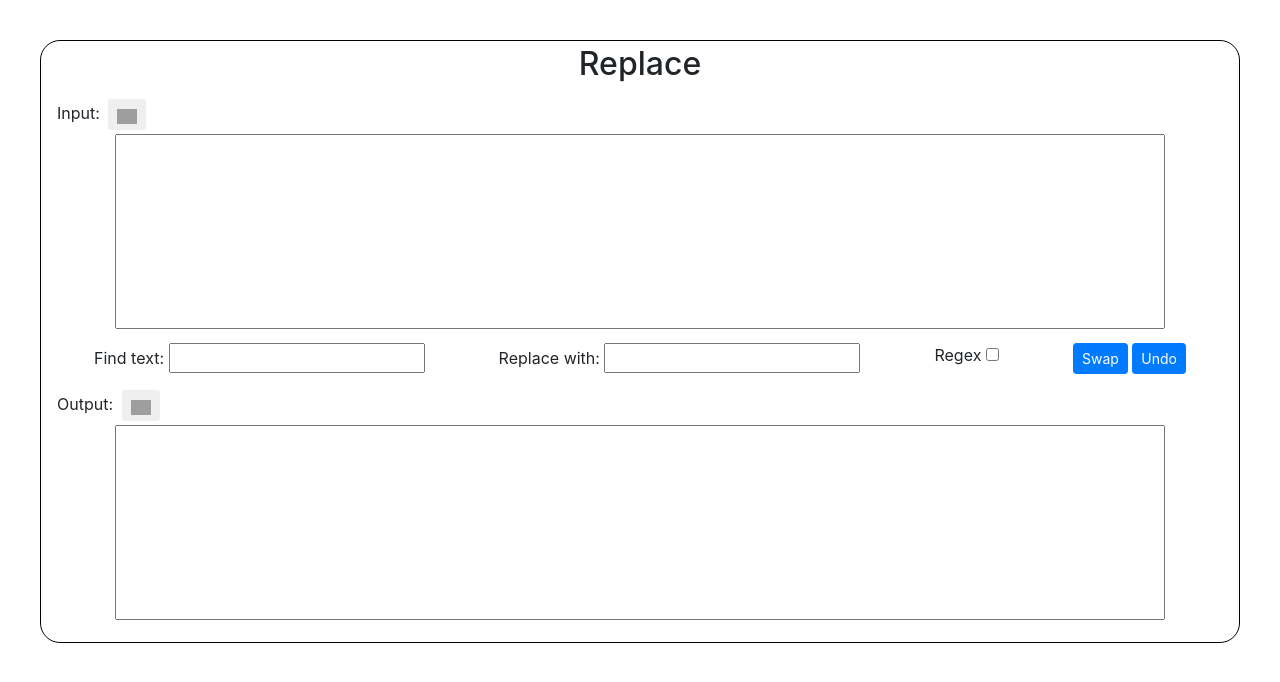
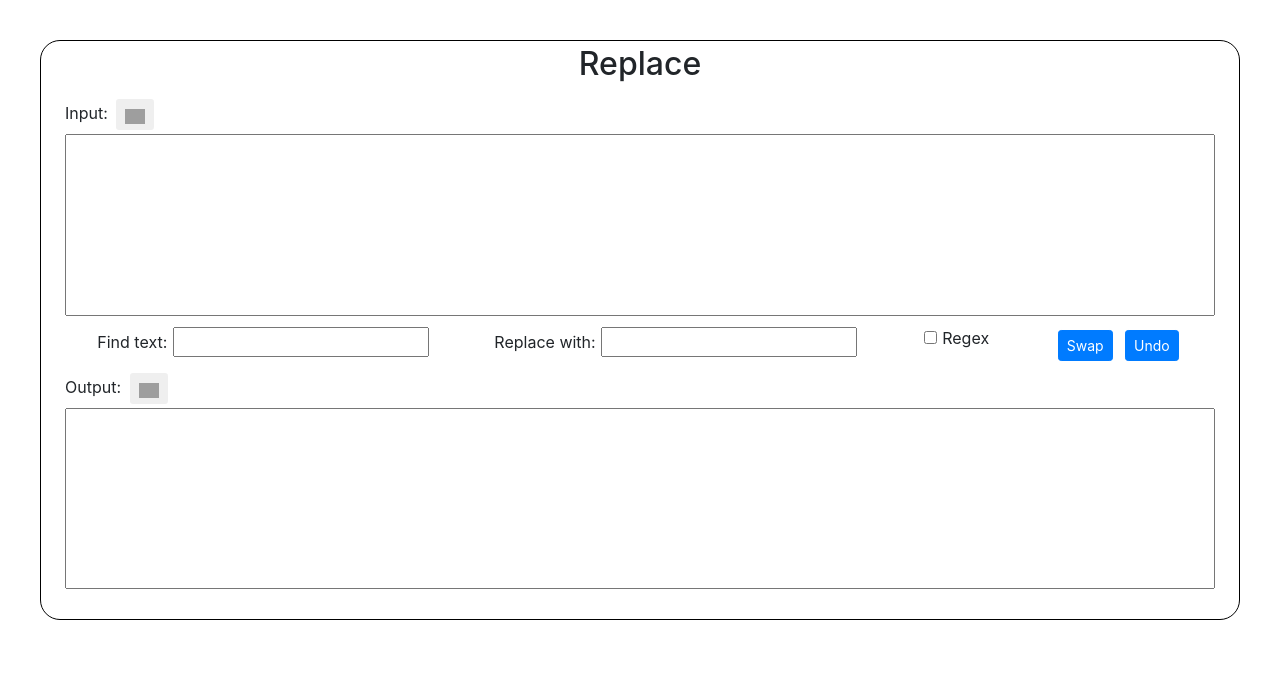
Before and after one commit to zhaohanson1/word_tools, a Django app: page /replace in a window 1280 px wide. Shown: the part 74-756 px from the top of the page. Run offline with Django 3.2, Linux system fonts and the light colour scheme; data that the repository does not hold is empty; some libraries are stand-ins or nearby versions; grey boxes are pictures that could not be loaded.

Commit message:
standarize page and element spacing

```diff
--- a/word_features/static/word_features/css/count.css
+++ b/word_features/static/word_features/css/count.css
@@ -1,6 +1,7 @@
 #content {
     max-width: 1200px;
     width: 95%;
+    height: 75vh;
     margin: 40px auto;
 }
 
@@ -12,9 +13,10 @@
     flex: 30%;
 }
 
-#textarea {
+textarea {
     width: 100%;
     margin: 1em 1em 2em 1em;
+    height: 60vh;
     resize: none;
 }
 
--- a/word_features/static/word_features/css/replace.css
+++ b/word_features/static/word_features/css/replace.css
@@ -4,10 +4,13 @@
     margin: 40px auto;
 }
 
-#content textarea {
-    display: block;
-    margin: 0 auto 1em auto;
-    width: 90%;
+textarea {
+    width: 100%;
+    height: calc((100vh - 74px) * .25);
     resize: none;
     font-size: 14px;
 }
+
+input {
+    margin: 1px;
+}
--- a/word_features/templates/word_features/count.html
+++ b/word_features/templates/word_features/count.html
@@ -10,7 +10,7 @@
 <h2 class='text-center p-1'>Count</h2>
 <div class='d-flex flex-row center-block'>
     <div id='text-div'>
-        <textarea id='textarea' autocomplete='off' rows='20' wrap='off'></textarea>
+        <textarea autocomplete='off' rows='20' wrap='off'></textarea>
     </div>
     <div id='count-info'>
         <div class='count-display'>
--- a/word_features/templates/word_features/replace.html
+++ b/word_features/templates/word_features/replace.html
@@ -9,7 +9,7 @@
 {% block content %}
 <h2 class='text-center p-1'>Replace</h2>
 <div class='d-sm-flex flex-column flex-wrap justify-content-center'>
-    <div class='px-3'>
+    <div class='mx-4'>
         <label for='input-text'>Input:</label>
         {% include "word_features/clipboard_button.html" with area_name='input-text' %}
         <br>
@@ -18,7 +18,7 @@
             rows='9'
             wrap='off'></textarea>
     </div>
-    <div class='px-3 d-sm-flex justify-content-sm-around'>
+    <div class='mx-4 my-1 d-sm-flex justify-content-sm-around'>
         <div>
             <label for='regex-input'> Find text:  </label>
             <input id='regex-input' type='text'>
@@ -29,15 +29,15 @@
             <input id='repl-text-input' type='text'>
         </div>
         <div>
+            <input id='regex-box' type='checkbox' name='regex'>
             <label for='regex-box'> Regex </label>
-            <input id='regex-box' type='checkbox' name='regex'>
         </div>
         <div>
-            <button type="button" id='swap-btn' class="btn btn-primary btn-sm">Swap</button>
-            <button type="button" id='undo-btn' class="btn btn-primary btn-sm">Undo</button>
+            <button type="button" id='swap-btn' class="btn btn-primary btn-sm m-1">Swap</button>
+            <button type="button" id='undo-btn' class="btn btn-primary btn-sm m-1">Undo</button>
         </div>
     </div>
-    <div class='px-3 py-2'>
+    <div class='mx-4 mb-4'>
         <label for='output-text'>Output: </label>
         {% include "word_features/clipboard_button.html" with area_name='output-text' %}
         <br>
```
Also changed, not shown: word_features/static/word_features/css/diff.css (+8 -7 lines).
